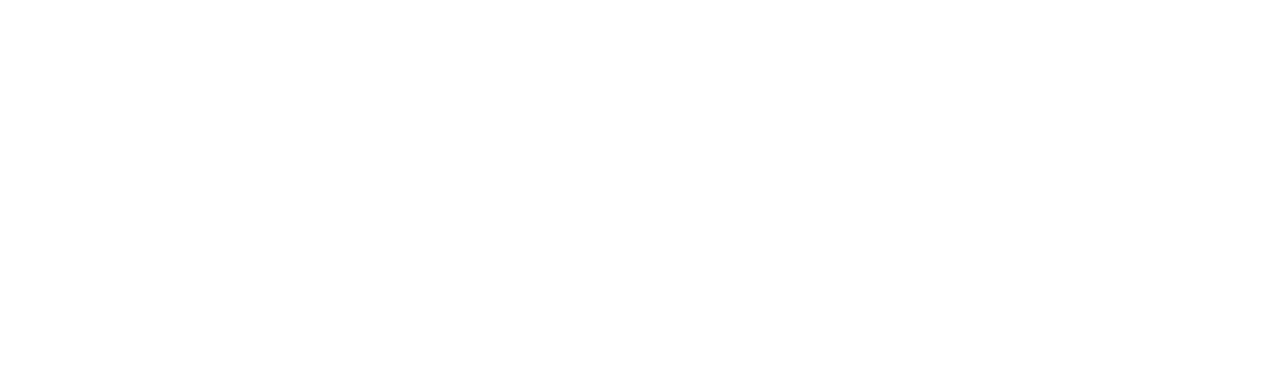
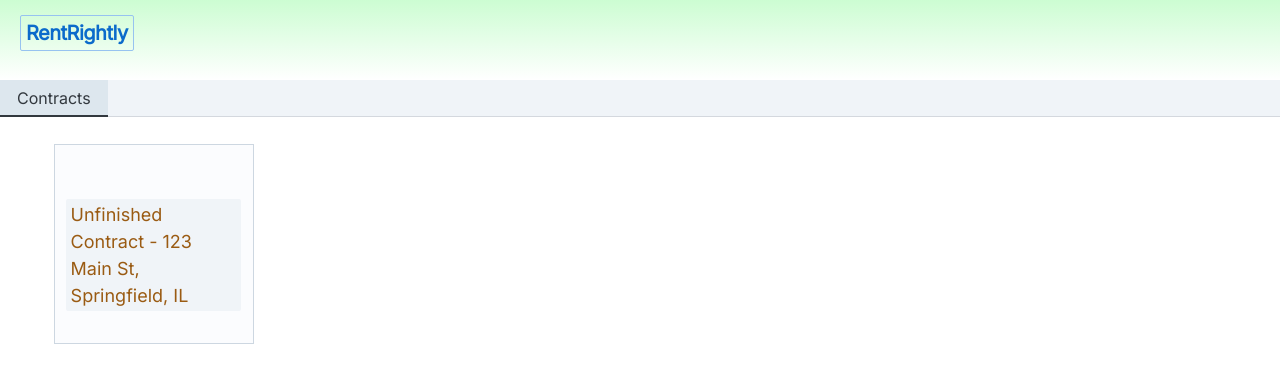
Before and after one commit to elibullockpapa/HackViolet24, a React (Vite) app in the folder RentRightly/: page /landlord in a window 1280 px wide. Before the commit this address had no page. Shown: the top 382 px of the page. Built offline with nearby package versions, Linux system fonts and the light colour scheme.

Commit message:
Landlord UI

```diff
--- a/RentRightly/src/App.tsx
+++ b/RentRightly/src/App.tsx
@@ -4,6 +4,8 @@
 import TenantView from './components/TenantView';
 import EntranceInterface from './components/EntranceInterface';
 import RenterUI from './components/RenterUI';
+import LandlordPage from './components/LandlordView';
+import LandlordUI from './components/LandlordUI';
 
 function App() {
   return (
@@ -14,6 +16,8 @@
           <Route path="/" element={<EntranceInterface />} />
           <Route path="/renter" element={<RenterUI />} />
           <Route path="/tenantview" element={<TenantView />} />
+          <Route path="/landlordview" element={<LandlordPage />} />
+          <Route path="/landlord" element={<LandlordUI />} />
           {/* Add additional routes as needed */}
         </Routes>
       </BrowserRouter>
--- a/RentRightly/src/components/EntranceInterface.tsx
+++ b/RentRightly/src/components/EntranceInterface.tsx
@@ -8,6 +8,10 @@
 
   const handleRenterClick = () => {
     navigate("/renter");
+  };
+
+  const handleLandlordClick = () => {
+    navigate("/landlord");
   };
 
   return (
@@ -30,7 +34,7 @@
         <Button variant="solid" color="primary" onClick={handleRenterClick}>
           Renter
         </Button>
-        <Button variant="solid" color="primary">
+        <Button variant="solid" color="primary" onClick={handleLandlordClick}>
           Landlord
         </Button>
       </Stack>
--- /dev/null
+++ b/RentRightly/src/components/LandlordUI.tsx
@@ -0,0 +1,79 @@
+import { useNavigate } from 'react-router-dom'; //npm install react-router-dom
+import Box from '@mui/joy/Box';
+import TabList from '@mui/joy/TabList';
+import Tabs from '@mui/joy/Tabs';
+import Tab from '@mui/joy/Tab';
+import Sheet from '@mui/joy/Sheet';
+import Typography from '@mui/joy/Typography';
+
+function LandlordUI() {
+  const navigate = useNavigate();
+
+  const handleContractClick = () => {
+    navigate("/landlordview"); // Navigate to the PDF Viewer
+  };
+
+  const tabsData = [
+    { value: 'contracts', label: 'Contracts' }
+  ];
+
+  return (
+    <Box sx={{ flexGrow: 1, height: '100vh' }}>
+      {/* Lighter Green Gradient Header */}
+      <Box sx={{
+        height: '10%',
+        width: '100%',
+        background: 'linear-gradient(to bottom, rgba(0, 245, 30, 0.2), transparent)'
+      }} />
+
+      <Typography level="h4" variant="outlined" color="primary" sx={{ position: 'absolute', top: 15, left: 25 }}>
+        RentRightly
+      </Typography>
+
+      {/* Tabs for Profile and Offers */}
+      <Box sx={{ width: '100%', position: 'sticky', top: '10%', bgcolor: 'background.default', zIndex: 1100 }}>
+        <Tabs
+          aria-label="Landlord tabs"
+          value={'contracts'}
+        >
+          <TabList variant="soft">
+            {tabsData.map((tab) => (
+              <Tab key={tab.value} value={tab.value}>
+                {tab.label}
+              </Tab>
+            ))}
+          </TabList>
+        </Tabs>
+      </Box>
+
+      {/* Tab Panel for Offers */}
+
+         <Box sx={{ position: 'absolute', top: '15%', left: '12%', transform: 'translateX(-50%)', p: 3 }}>
+          {/* Button for the Pending Offer */}
+          <Sheet
+            variant="outlined"
+            sx={{
+              width: 200,  // Large square shape
+              height: 200,
+              padding: 2,
+              borderColor: 'primary',
+              cursor: 'pointer',
+              display: 'flex',
+              flexDirection: 'column',
+              justifyContent: 'flex-end',  // Aligns the text to the bottom
+              alignItems: 'center'
+            }}
+            onClick={handleContractClick}
+          >
+            <Typography variant="soft" textColor="warning.500" fontSize="lg" fontWeight="md" sx={{ mb: 2 }}>  {/* Margin at the bottom for spacing */}
+              Unfinished Contract -
+              123 Main St, Springfield, IL
+            </Typography>
+          </Sheet>
+        </Box>
+
+    </Box>
+  );
+}
+
+export default LandlordUI;
--- /dev/null
+++ b/RentRightly/src/components/LandlordView.tsx
@@ -0,0 +1,93 @@
+import React, { useState, ChangeEvent } from 'react';
+import Box from '@mui/joy/Box';
+import Button from '@mui/joy/Button';
+import Sheet from '@mui/joy/Sheet';
+import Stack from '@mui/joy/Stack';
+import Input from '@mui/joy/Input';
+import Typography from '@mui/joy/Typography';
+import { useNavigate } from 'react-router-dom';
+
+function LandlordPage() {
+    const [documentUploaded, setDocumentUploaded] = useState(false);
+    const [showQuestions, setShowQuestions] = useState(false);
+    const [uploadedFile, setUploadedFile] = useState('');
+
+    // Example address
+    const exampleAddress = "123 Main St, Springfield, IL";
+
+    const navigate = useNavigate();
+    const handleLandlordClick = () => {
+        navigate("/landlord");
+      };
+
+    // Example clarification questions
+    const questions = [
+        "Could you clarify the restrictions on pet breeds and the policy for registering pets with management?",
+        "Can you detail the process for submitting maintenance requests, especially for emergencies outside normal work hours?",
+        "What are the specific guidelines for modifications residents can make in their apartments, such as wall decorations or furniture arrangements?",
+        "Could you elaborate on the guidelines and responsibilities of residents when they have guests, especially regarding the use of common areas and amenities?"
+    ];
+
+    const handleUpload = (event: ChangeEvent<HTMLInputElement>) => {
+        const file = event.target.files && event.target.files[0];
+        if (file) {
+            setDocumentUploaded(true);
+            setUploadedFile(URL.createObjectURL(file));
+            // Start the AI generating process
+            setTimeout(() => {
+                setShowQuestions(true);
+            }, 3800); // 4-second delay
+        }
+    };
+
+    return (
+        <Box sx={{ flexGrow: 1 }}>
+            <Sheet variant="outlined" sx={{ display: 'flex', justifyContent: 'space-between', alignItems: 'center', p: 1 }}>
+                <Typography level="h4" variant="outlined" color="primary">RentRightly</Typography>
+                <Typography textColor="warning.600" sx={{ fontSize: 16 }}>Unfinished Contract - {exampleAddress}</Typography>
+                <Button onClick={handleLandlordClick}>Save</Button>
+            </Sheet>
+
+            {!documentUploaded && (
+                <Stack direction="column" justifyContent="center" alignItems="center" sx={{ height: '30vh' }}>
+                    <Button component="label">
+                        Upload Document
+                        <input type="file" hidden onChange={handleUpload} accept="application/pdf" />
+                    </Button>
+                    <Typography sx={{ fontSize: 14 }}>Upload the housing contract document. The AI will then generate common clarification questions.</Typography>
+                </Stack>
+            )}
+
+            {documentUploaded && !showQuestions && (
+                <Typography sx={{ textAlign: 'center', my: 2, fontSize: 16 }}>
+                    AI is generating questions...
+                </Typography>
+            )}
+
+            {documentUploaded && showQuestions && (
+                <>
+                    <Box sx={{ height: '70vh' }}>
+                        {/* Display uploaded PDF */}
+                        <object data={uploadedFile} type="application/pdf" width="100%" height="100%">
+                            <p>Your browser does not support PDFs. Please download the PDF to view it: <a href={uploadedFile}>Download PDF</a>.</p>
+                        </object>
+                    </Box>
+
+                    <Stack spacing={2} sx={{ p: 2, alignItems: 'center' }}>
+                        <Typography sx={{ textAlign: 'center', my: 2, fontSize: 20, fontWeight: 'bold' }}>
+                            AI Clarification Questions
+                        </Typography>
+                        {questions.map((question, index) => (
+                            <Box key={index} sx={{ width: '100%', maxWidth: 500 }}>
+                                <Typography sx={{ fontSize: 16, mb: 1 }}>{question}</Typography>
+                                <Input fullWidth placeholder="Type your answer here" />
+                            </Box>
+                        ))}
+                    </Stack>
+                </>
+            )}
+        </Box>
+    );
+}
+
+export default LandlordPage;
```
